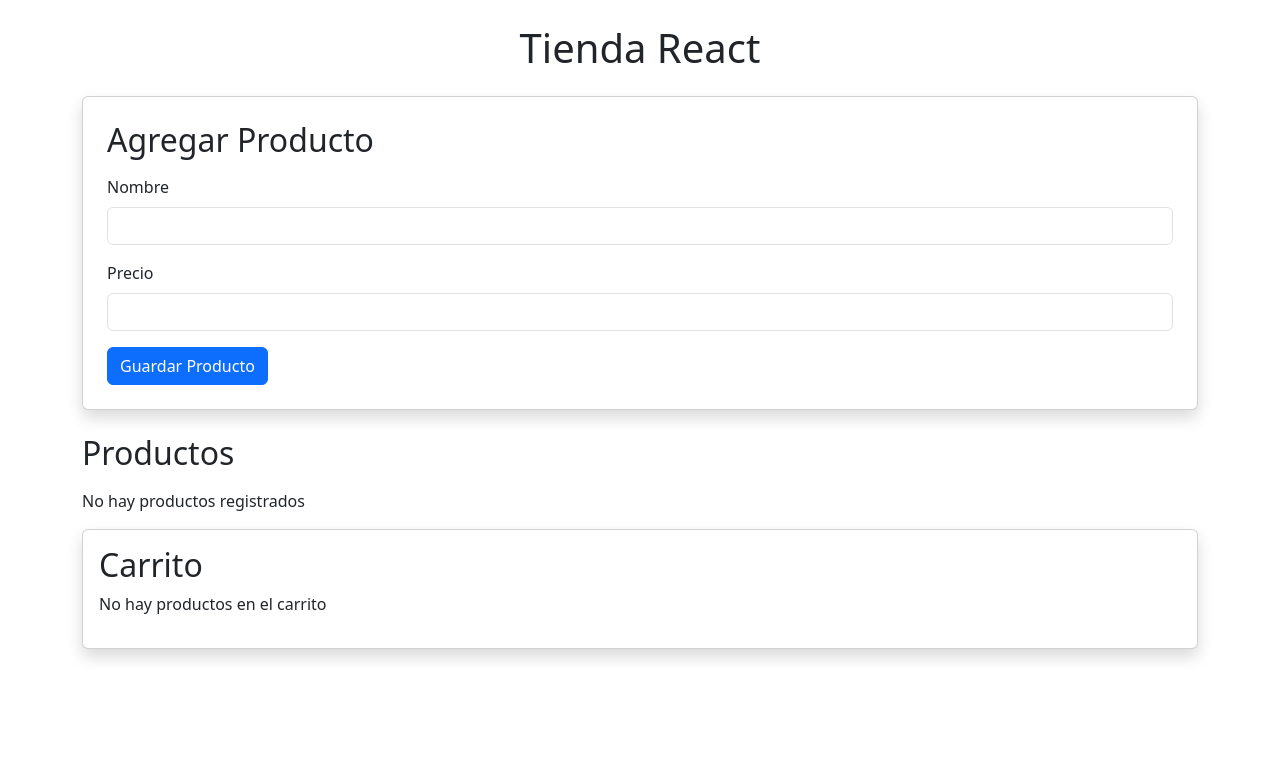
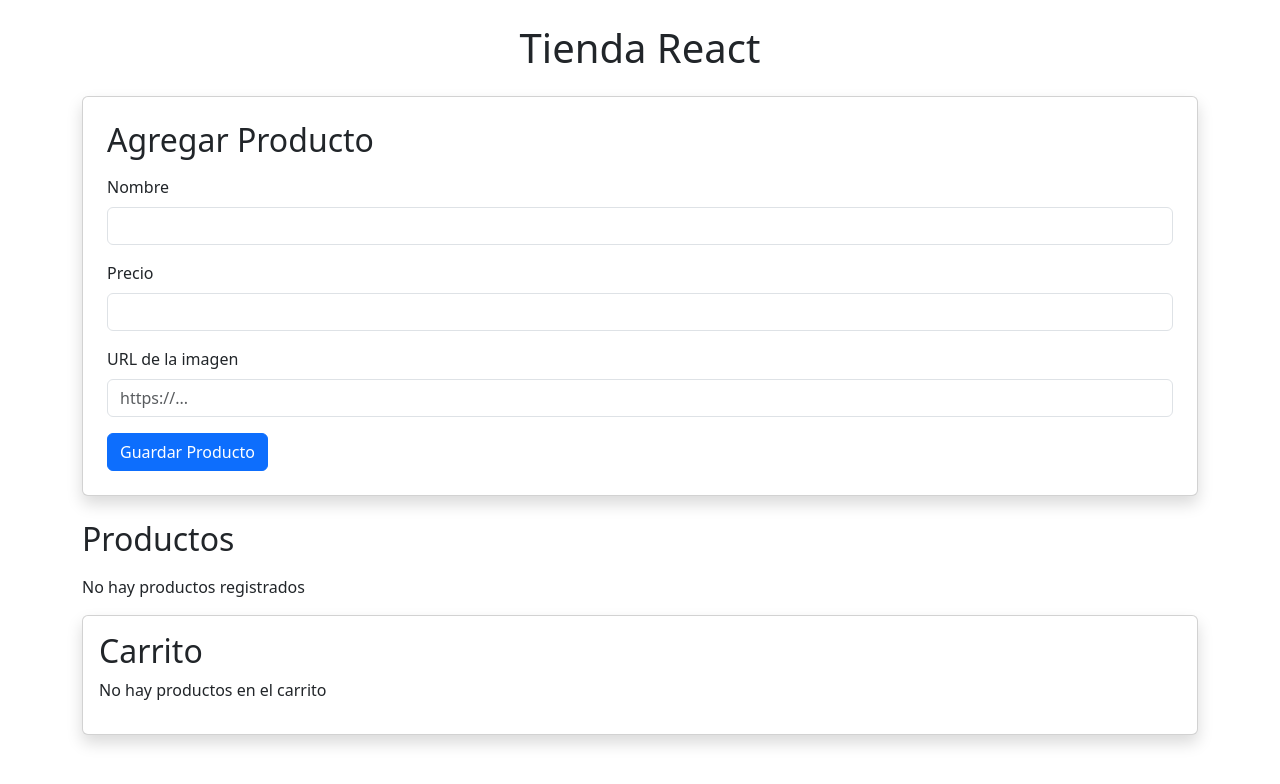
Before and after one commit to x9laaa/tienda_react, a React (Vite) app: page / in a window 1280 px wide. Shown: the top 784 px of the page. Built offline with nearby package versions, Linux system fonts and the light colour scheme.

Commit message:
mejora de ProductoCard y ProductoForm: se agrega imagen a ProductoCard y se incluye campo de imagen en ProductoForm

```diff
--- a/src/ProductoCard.jsx
+++ b/src/ProductoCard.jsx
@@ -1,11 +1,25 @@
 function ProductoCard({ producto, agregarCarrito }) {
   return (
-    <div className="card shadow-sm mb-3">
+    <div className="card h-100 shadow-sm">
+
+      <img
+        src={producto.imagen}
+        className="card-img-top"
+        alt={producto.nombre}
+        style={{
+          height: "200px",
+          objectFit: "cover"
+        }}
+      />
+
       <div className="card-body">
-        <h5>{producto.nombre}</h5>
 
-        <p>
-          <strong>Precio:</strong> ${producto.precio}
+        <h5 className="card-title">
+          {producto.nombre}
+        </h5>
+
+        <p className="card-text">
+          Precio: ${producto.precio}
         </p>
 
         <button
@@ -14,7 +28,9 @@ function ProductoCard({ producto, agregarCarrito }) {
         >
           Agregar al carrito
         </button>
+
       </div>
+
     </div>
   );
 }
--- a/src/ProductoForm.jsx
+++ b/src/ProductoForm.jsx
@@ -3,11 +3,12 @@ import { useState } from "react";
 function ProductoForm({ agregarProducto }) {
   const [nombre, setNombre] = useState("");
   const [precio, setPrecio] = useState("");
+  const [imagen, setImagen] = useState("");
 
   const guardarProducto = (e) => {
     e.preventDefault();
 
-    if (!nombre || !precio) {
+    if (!nombre || !precio || !imagen) {
       alert("Complete todos los campos");
       return;
     }
@@ -16,11 +17,13 @@ function ProductoForm({ agregarProducto }) {
       id: Date.now(),
       nombre,
       precio,
+      imagen,
     };
 
     agregarProducto(nuevoProducto);
     setNombre("");
     setPrecio("");
+    setImagen("");
   };
 
   return (
@@ -48,6 +51,18 @@ function ProductoForm({ agregarProducto }) {
           />
         </div>
 
+        <div className="mb-3">
+          <label className="form-label">URL de la imagen</label>
+
+          <input
+            type="text"
+            className="form-control"
+            placeholder="https://..."
+            value={imagen}
+            onChange={(e) => setImagen(e.target.value)}
+          />
+        </div>
+
         <button className="btn btn-primary" type="submit">
           Guardar Producto
         </button>
```
